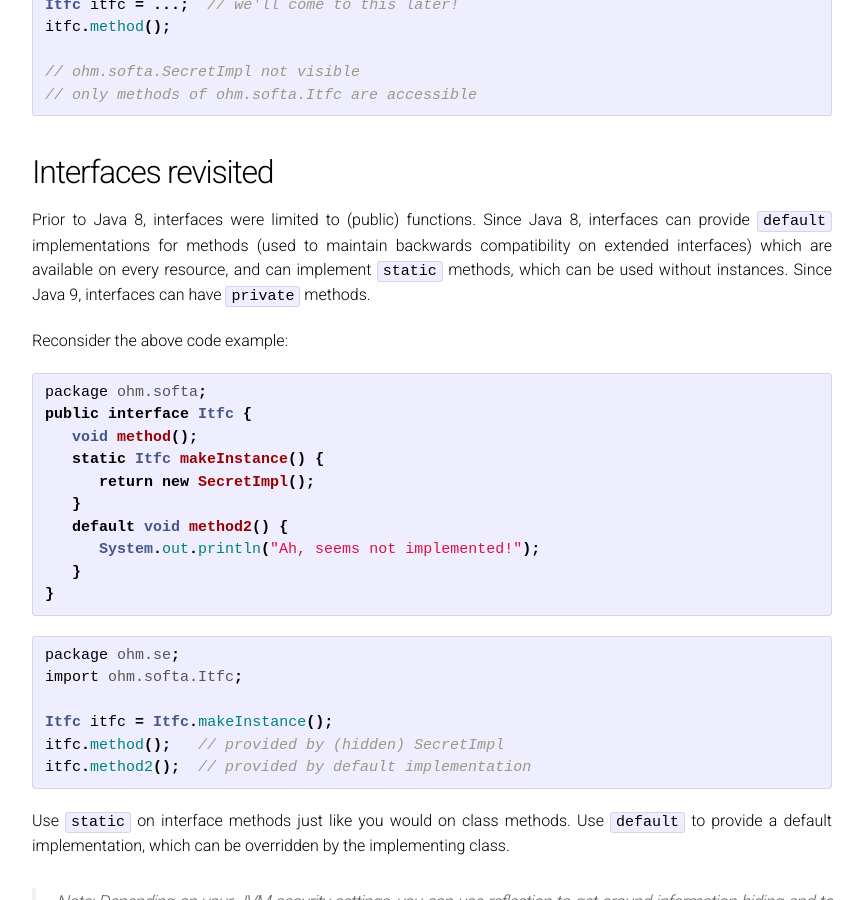
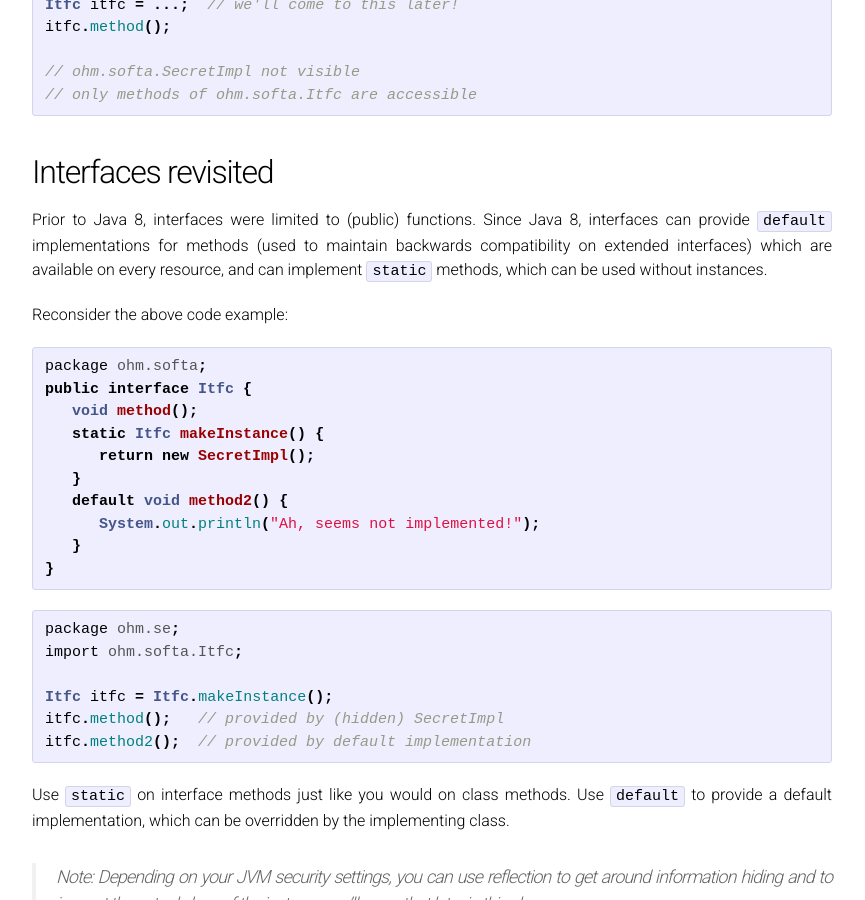
Before and after one commit to ohm-softa/ohm-softa.github.io, a Jekyll site: the page built from 02ln-classes-interfaces.md, in a window 1280 px wide and 900 px high, scrolled down 2065 px. Shown: the whole window, without its empty margins (208-1073 px from the left). Built offline with Jekyll 4.4.1, drawn with Linux system fonts in a browser that asks for light colours; our own code applies the rules of GitHub Pages for plain Markdown files.

Commit message:
cosmetic change

```diff
--- a/02ln-classes-interfaces.md
+++ b/02ln-classes-interfaces.md
@@ -92,7 +92,6 @@ itfc.method();
 
 Prior to Java 8, interfaces were limited to (public) functions.
 Since Java 8, interfaces can provide `default` implementations for methods (used to maintain backwards compatibility on extended interfaces) which are available on every resource, and can implement `static` methods, which can be used without instances.
-Since Java 9, interfaces can have `private` methods.
 
 Reconsider the above code example:
 
```
